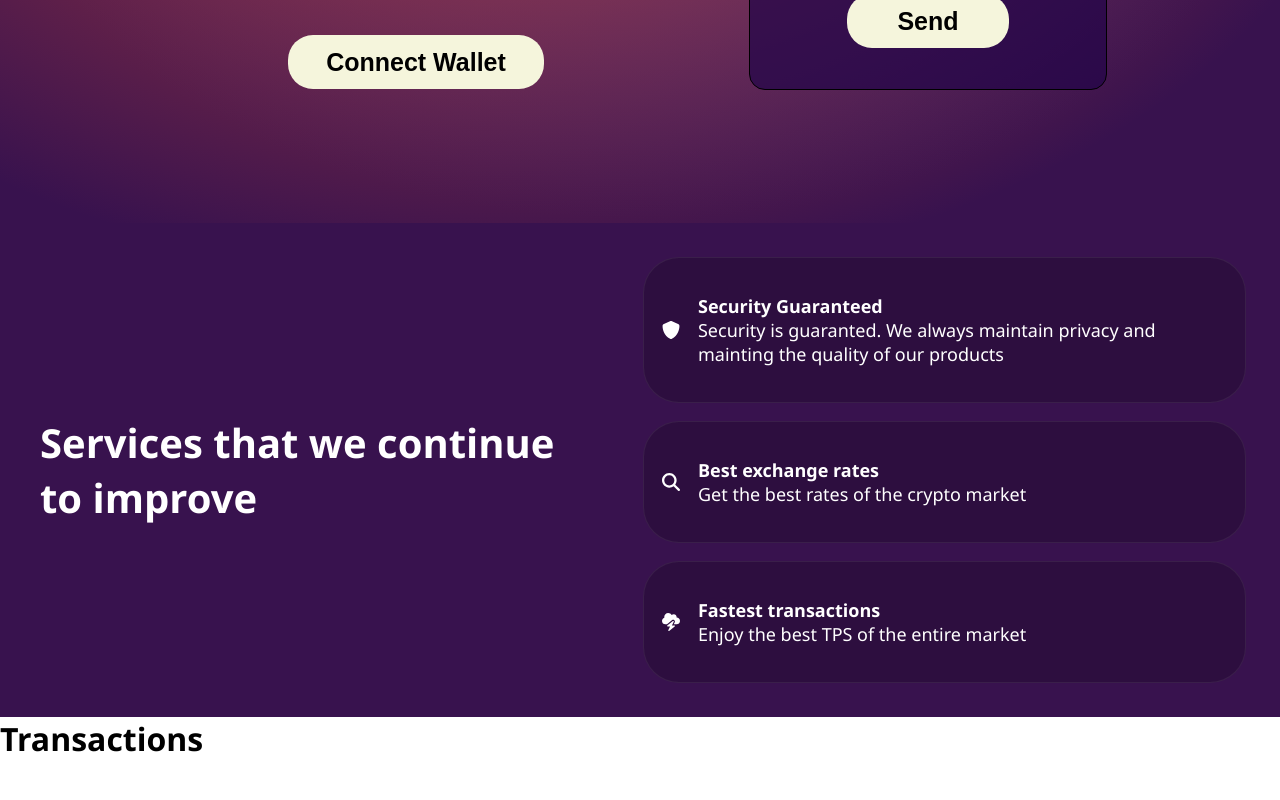
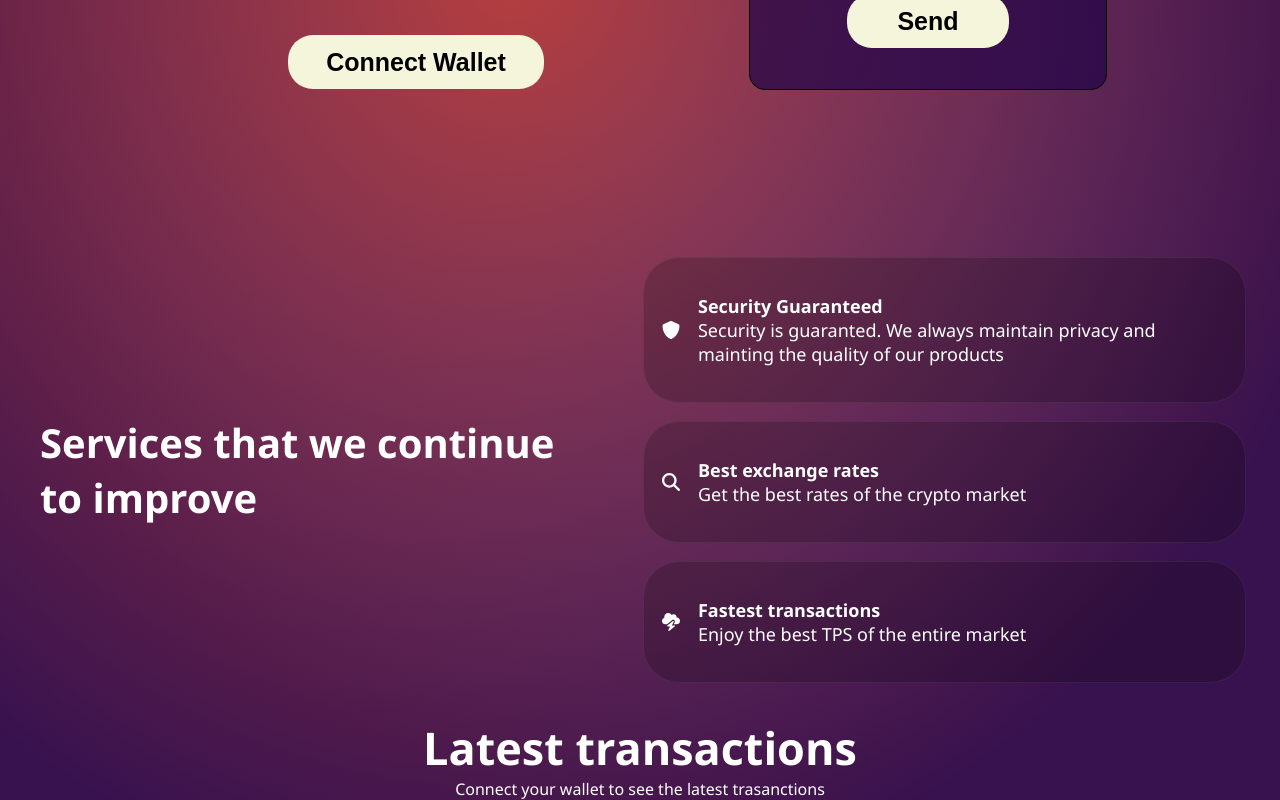
Before and after one commit to fedengarcia/web3-crypto-transactions, a React (Create React App) app: page / in a window 1280 px wide. Shown: the part 577-1377 px from the top of the page. Before the commit the page ends 1337 px from the top, so only its background shows below. Built offline with nearby package versions, Linux system fonts and the light colour scheme.

Commit message:
Transaction section

```diff
--- a/src/components/Transactions.js
+++ b/src/components/Transactions.js
@@ -1,9 +1,74 @@
-import React from 'react';
+import React, {useContext, useState, useEffect} from 'react';
+
+import {TransactionContext} from '../context/TransactionContext';
+import useFetch from '../hooks/useFetch';
+
+const TransactionCard = ({shortenAddres, addressTo, addressFrom, timestamp, message, keyword, amount}) => {
+    const gifUrl = useFetch({keyword})
+
+
+
+
+    return (
+        <div className='transaction-card'>
+            <a href={`https://ropsten.etherscan.io/address/${addressFrom}`} target='_blank' rel='noopener noreferrer'>
+                <p>From: {shortenAddres(addressFrom)}</p>
+            </a>
+            <a href={`https://ropsten.etherscan.io/address/${addressTo}`} target='_blank' rel='noopener noreferrer'>
+                <p>To: {shortenAddres(addressTo)}</p>
+            </a>
+            <p className='amount'>Amount: {amount} ETH</p>
+            {
+                message &&
+                <>
+                    <p> Message: {message}</p>
+                </>
+            }
+            <div className='timestamp'>
+                {timestamp}
+            </div>
+            <img
+                src={gifUrl}
+                alt="gif"
+                className='gif'
+            />
+        </div>
+    )
+}
 
 const Transactions = () => {
+    const {currentAccount, shortenAddres} = useContext(TransactionContext);
+    const [transactions, setTransactions] = useState([])
+
+
+    useEffect(() => {
+        setTransactions([
+            {
+
+            }
+        ])
+    }, []);
+
+
+
+
+    console.log(currentAccount)
     return (
-        <div>
-            <h1>Transactions</h1>
+        <div className='transactions-section'>
+               <h1>Latest transactions</h1>
+                {typeof currentAccount === 'string'
+                ?
+                    <>
+                        <p>Address: {shortenAddres()}</p>
+                        <div className='transactions-container'>
+
+
+                        </div>
+                    </>
+                :
+                    <p>Connect your wallet to see the latest trasanctions</p>
+                }
+
         </div>
     );
 }
--- a/src/index.scss
+++ b/src/index.scss
@@ -8,15 +8,15 @@ body {
   font-family:'Segoe UI', Tahoma, Geneva, Verdana, sans-serif;
   -webkit-font-smoothing: antialiased;
   -moz-osx-font-smoothing: grayscale;
+  background-color: rgb(56, 18, 78);
+    background-image:
+        /* radial-gradient(at 0% 0%, rgb(196, 99, 99), transparent 50%), */
+        radial-gradient(at 40% 40%, rgb(181, 62, 62), transparent 80%),
+        radial-gradient(at 50% 50%, rgb(46, 46, 135), transparent 70%);
 }
 
 .gradient-bg-home{
     height: 100vh;
-    background-color: rgb(56, 18, 78);
-    background-image:
-        /* radial-gradient(at 0% 0%, rgb(196, 99, 99), transparent 50%), */
-        radial-gradient(at 40% 40%, rgb(181, 62, 62), transparent 80%),
-        radial-gradient(at 50% 50%, rgb(46, 46, 135), transparent 70%);
 }
 
 .banner{
@@ -158,7 +158,7 @@ body {
 
 .service-section{
   height: auto;
-  background-color: rgb(56, 18, 78);
+  // background-color: rgb(56, 18, 78);
   color: white;
   display: flex;
   align-items: center;
@@ -183,3 +183,21 @@ body {
       }
     }
 }
+
+
+.transactions-section{
+  color: white;
+  width: 100%;
+  height: auto;
+  display: flex;
+  justify-content: center;
+  align-items: center;
+  flex-direction: column;
+  h1{
+    font-size: 45px;
+  }
+
+  .transactions-container {
+
+  }
+}
```
